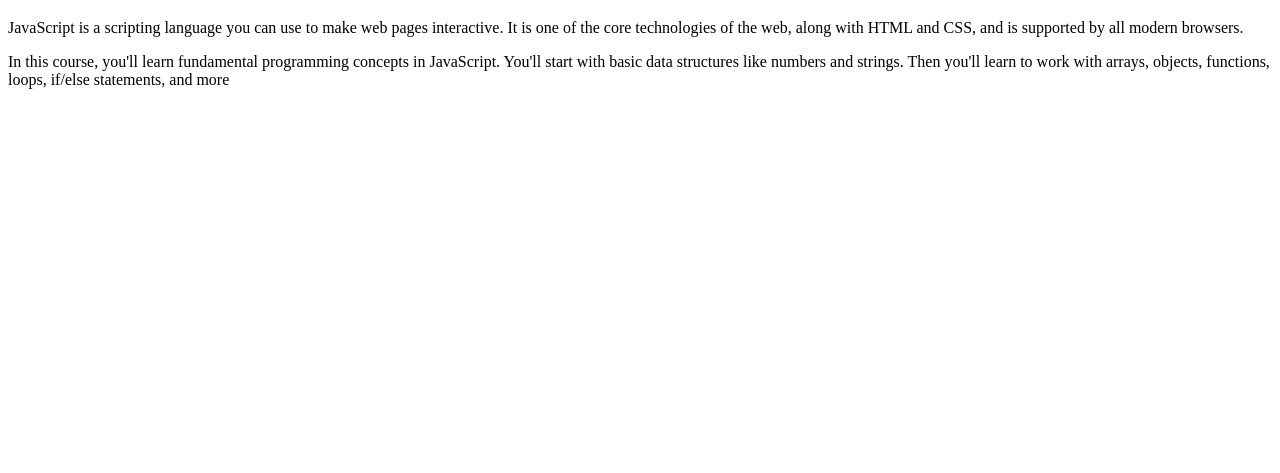
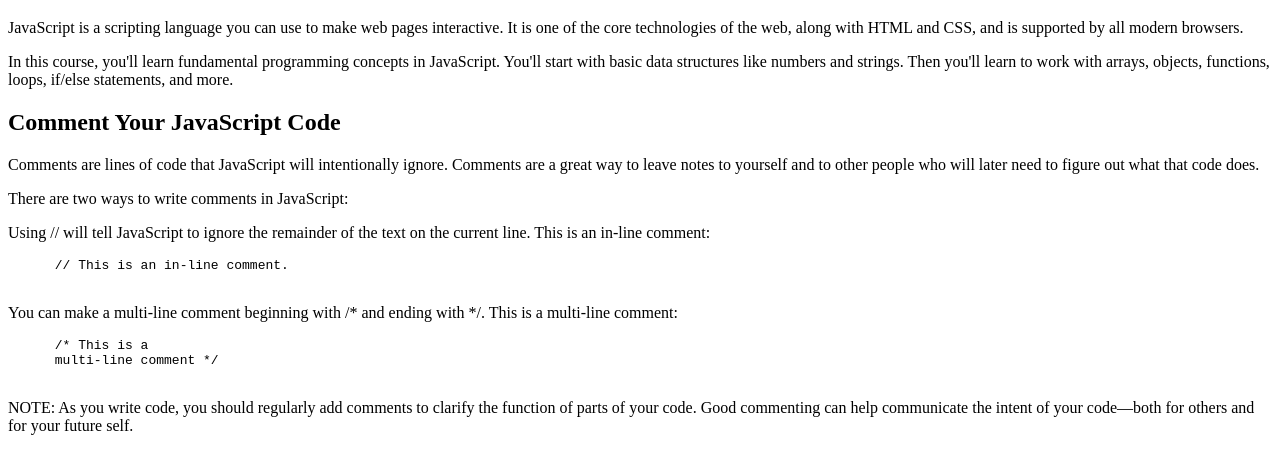
Before and after one commit to katiareis/HTML-CSS3-JavaScript-Learning-Lab, a plain HTML site: page free-code-camp/JavaScript/index.html in a window 1280 px wide. Shown: the part 61-534 px from the top of the page. Drawn offline with Linux system fonts and the light colour scheme.

Commit message:
Comments in JS
Learning about how to comment a code in JS.

```diff
--- a/free-code-camp/JavaScript/index.html
+++ b/free-code-camp/JavaScript/index.html
@@ -17,7 +17,35 @@
       In this course, you'll learn fundamental programming concepts in
       JavaScript. You'll start with basic data structures like numbers and
       strings. Then you'll learn to work with arrays, objects, functions, loops,
-      if/else statements, and more
+      if/else statements, and more.
+    </p>
+
+    <h2>Comment Your JavaScript Code</h2>
+    <p>
+      Comments are lines of code that JavaScript will intentionally ignore.
+      Comments are a great way to leave notes to yourself and to other people
+      who will later need to figure out what that code does.
+    </p>
+    <p>There are two ways to write comments in JavaScript:</p>
+    <p>
+      Using // will tell JavaScript to ignore the remainder of the text on the
+      current line. This is an in-line comment:
+    </p>
+    <pre>
+      // This is an in-line comment.
+    </pre>
+    <p>
+      You can make a multi-line comment beginning with /* and ending with */.
+      This is a multi-line comment:
+    </p>
+    <pre>
+      /* This is a
+      multi-line comment */
+    </pre>
+    <p>
+      NOTE: As you write code, you should regularly add comments to clarify the
+      function of parts of your code. Good commenting can help communicate the
+      intent of your code—both for others and for your future self.
     </p>
   </body>
 </html>
```
